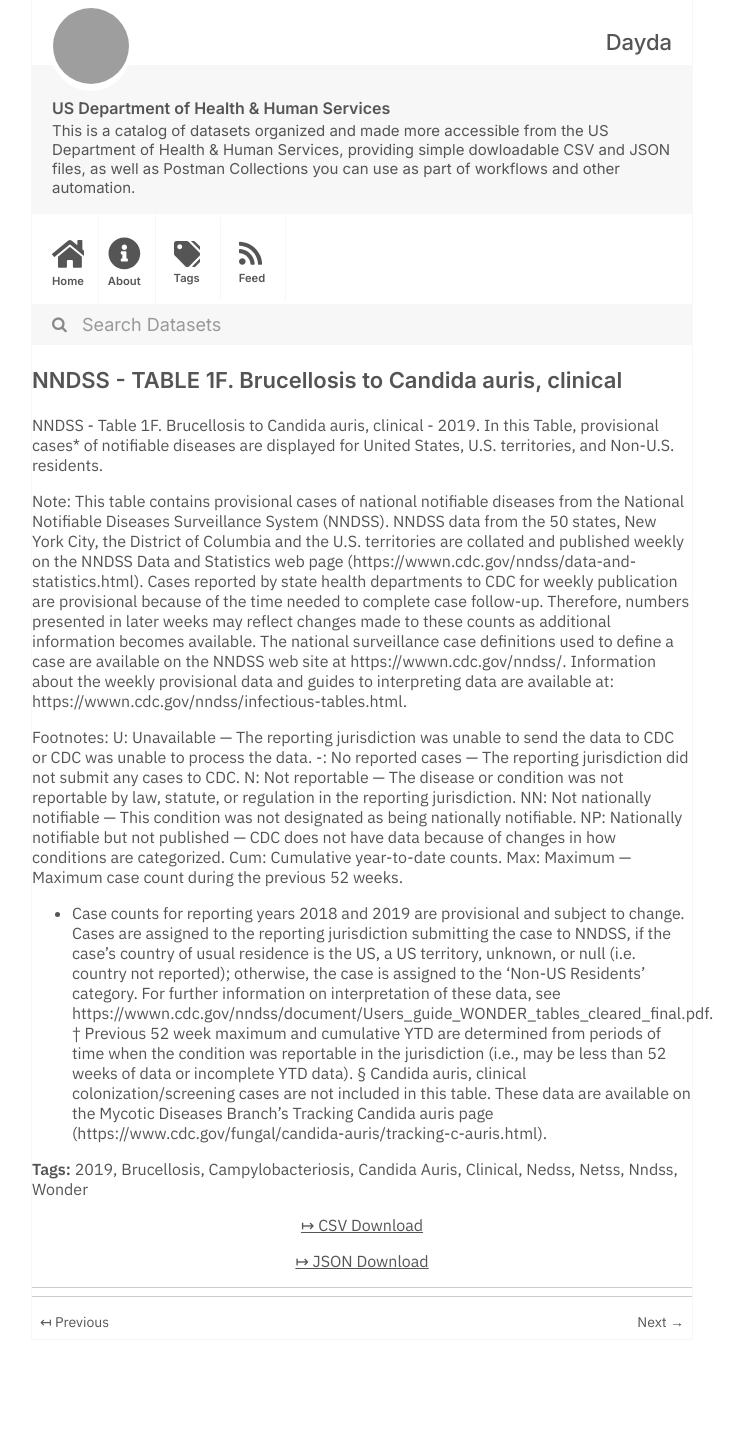
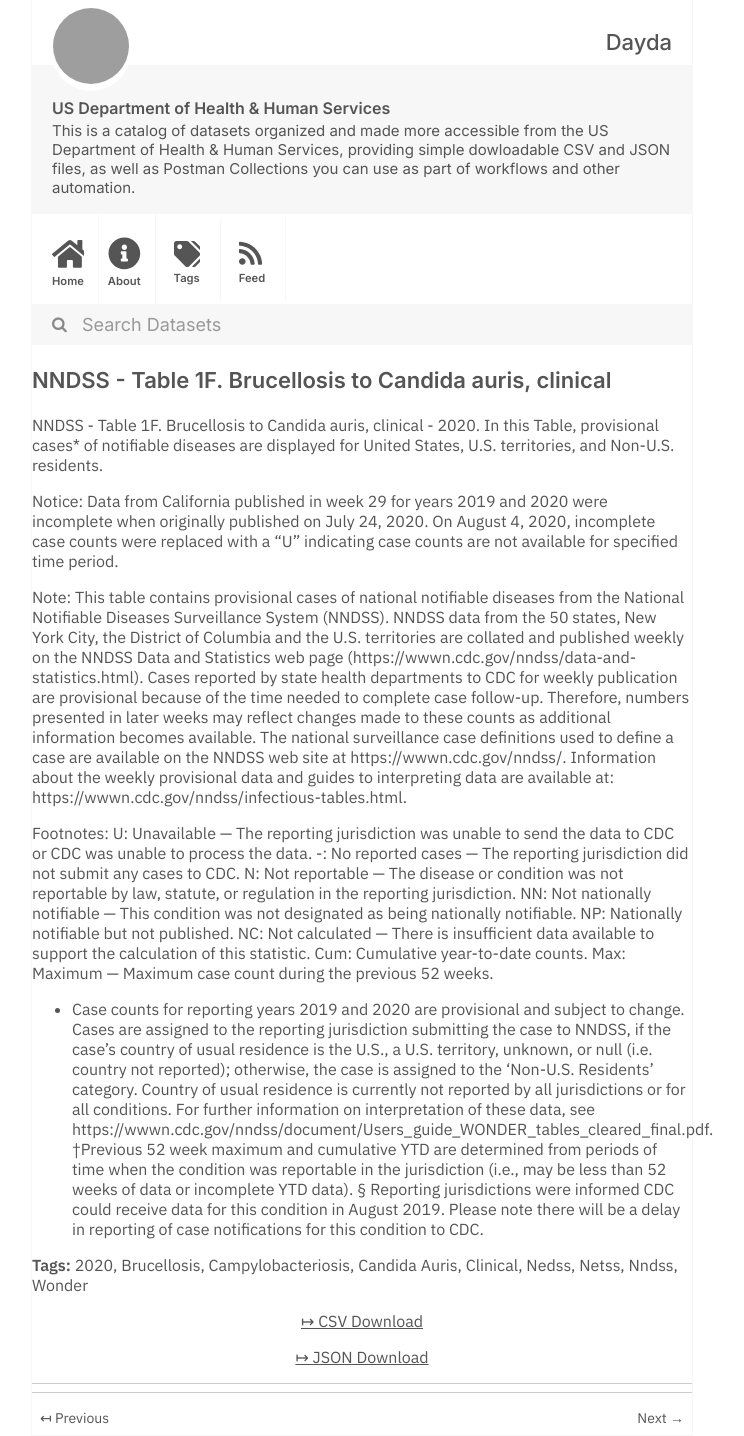
Before and after one commit to dayda-entities/us-department-of-health-and-human-services, a Jekyll site: the page built from _posts/2020-11-10-nndss-table-1f-brucellosis-to-.md, in a window 1280 px wide. Shown: the whole page, without its empty margins (278-1022 px from the left). Built offline with Jekyll 4.4.1, drawn with Linux system fonts in a browser that asks for light colours; before the commit the page ends 1340 px from its top, so only the background shows below that; grey boxes are pictures that could not be loaded.

Commit message:
Publish Data

```diff
--- a/_posts/2020-11-10-nndss-table-1f-brucellosis-to-.md
+++ b/_posts/2020-11-10-nndss-table-1f-brucellosis-to-.md
@@ -1,11 +1,11 @@
 ---
-title: 'NNDSS - TABLE 1F. Brucellosis to Candida auris, clinical'
-created: '2020-11-10T16:17:17.362044'
-modified: '2021-04-30T02:06:55.608032'
+title: 'NNDSS - Table 1F. Brucellosis to Candida auris, clinical'
+created: '2020-11-10T16:16:34.713410'
+modified: '2021-04-17T02:38:09.085190'
 state: active
 type: dataset
 tags:
-  - '2019'
+  - '2020'
   - Brucellosis
   - Campylobacteriosis
   - Candida Auris
@@ -15,12 +15,14 @@ tags:
   - Nndss
   - Wonder
 groups: []
-csv_url: 'https://data.cdc.gov/api/views/w54d-atna/rows.csv?accessType=DOWNLOAD'
-json_url: 'https://data.cdc.gov/api/views/w54d-atna/rows.json?accessType=DOWNLOAD'
+csv_url: 'https://data.cdc.gov/api/views/i43m-djm6/rows.csv?accessType=DOWNLOAD'
+json_url: 'https://data.cdc.gov/api/views/i43m-djm6/rows.json?accessType=DOWNLOAD'
 layout: post
 
 ---
-NNDSS - Table 1F. Brucellosis to Candida auris, clinical - 2019. In this Table, provisional cases* of notifiable diseases are displayed for United States, U.S. territories, and Non-U.S. residents.
+NNDSS - Table 1F. Brucellosis to Candida auris, clinical - 2020. In this Table, provisional cases* of notifiable diseases are displayed for United States, U.S. territories, and Non-U.S. residents.
+
+Notice: Data from California published in week 29 for years 2019 and 2020 were incomplete when originally published on July 24, 2020. On August 4, 2020, incomplete case counts were replaced with a "U" indicating case counts are not available for specified time period.
 
 Note:
 This table contains provisional cases of national notifiable diseases from the National Notifiable Diseases Surveillance System (NNDSS). NNDSS data from the 50 states, New York City, the District of Columbia and the U.S. territories are collated and published weekly on the NNDSS Data and Statistics web page (https://wwwn.cdc.gov/nndss/data-and-statistics.html). Cases reported by state health departments to CDC for weekly publication are provisional because of the time needed to complete case follow-up. Therefore, numbers presented in later weeks may reflect changes made to these counts as additional information becomes available. The national surveillance case definitions used to define a case are available on the NNDSS web site at https://wwwn.cdc.gov/nndss/. Information about the weekly provisional data and guides to interpreting data are available at: https://wwwn.cdc.gov/nndss/infectious-tables.html.
@@ -30,9 +32,10 @@ U: Unavailable — The reporting jurisdiction was unable to send the data to CDC
 -: No reported cases — The reporting jurisdiction did not submit any cases to CDC.
 N: Not reportable — The disease or condition was not reportable by law, statute, or regulation in the reporting jurisdiction.
 NN: Not nationally notifiable — This condition was not designated as being nationally notifiable.
-NP: Nationally notifiable but not published — CDC does not have data because of changes in how conditions are categorized.
+NP: Nationally notifiable but not published.
+NC: Not calculated — There is insufficient data available to support the calculation of this statistic.
 Cum: Cumulative year-to-date counts.
 Max: Maximum — Maximum case count during the previous 52 weeks.
-* Case counts for reporting years 2018 and 2019 are provisional and subject to change. Cases are assigned to the reporting jurisdiction submitting the case to NNDSS, if the case's country of usual residence is the US, a US territory, unknown, or null (i.e. country not reported); otherwise, the case is assigned to the 'Non-US Residents' category. For further information on interpretation of these data, see https://wwwn.cdc.gov/nndss/document/Users_guide_WONDER_tables_cleared_final.pdf.
-† Previous 52 week maximum and cumulative YTD are determined from periods of time when the condition was reportable in the jurisdiction (i.e., may be less than 52 weeks of data or incomplete YTD data).
-§ Candida auris, clinical colonization/screening cases are not included in this table. These data are available on the Mycotic Diseases Branch's Tracking Candida auris page (https://www.cdc.gov/fungal/candida-auris/tracking-c-auris.html).
+* Case counts for reporting years 2019 and 2020 are provisional and subject to change. Cases are assigned to the reporting jurisdiction submitting the case to NNDSS, if the case's country of usual residence is the U.S., a U.S. territory, unknown, or null (i.e. country not reported); otherwise, the case is assigned to the 'Non-U.S. Residents' category. Country of usual residence is currently not reported by all jurisdictions or for all conditions. For further information on interpretation of these data, see https://wwwn.cdc.gov/nndss/document/Users_guide_WONDER_tables_cleared_final.pdf.
+†Previous 52 week maximum and cumulative YTD are determined from periods of time when the condition was reportable in the jurisdiction (i.e., may be less than 52 weeks of data or incomplete YTD data).
+§ Reporting jurisdictions were informed CDC could receive data for this condition in August 2019. Please note there will be a delay in reporting of case notifications for this condition to CDC.
```
